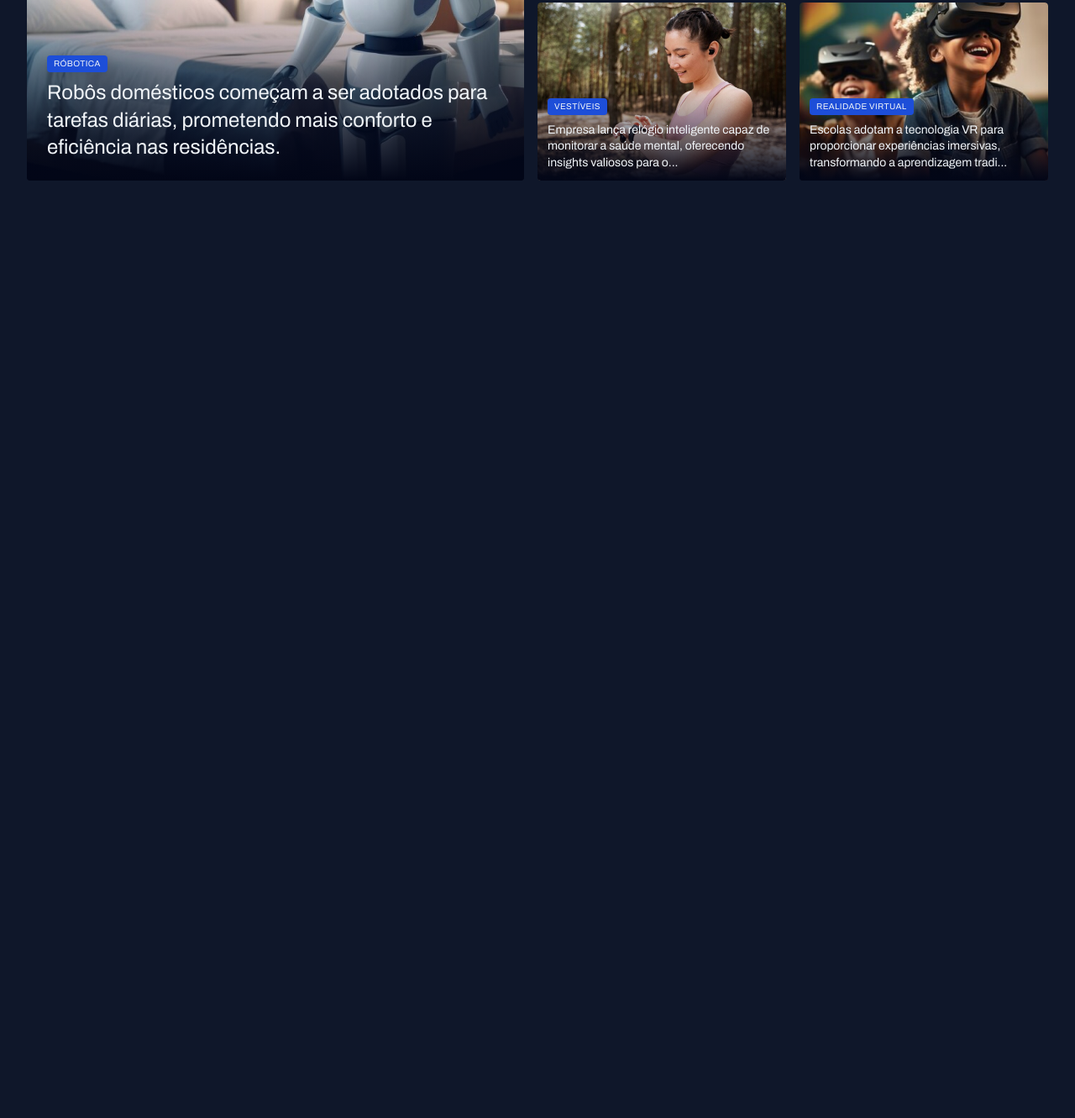
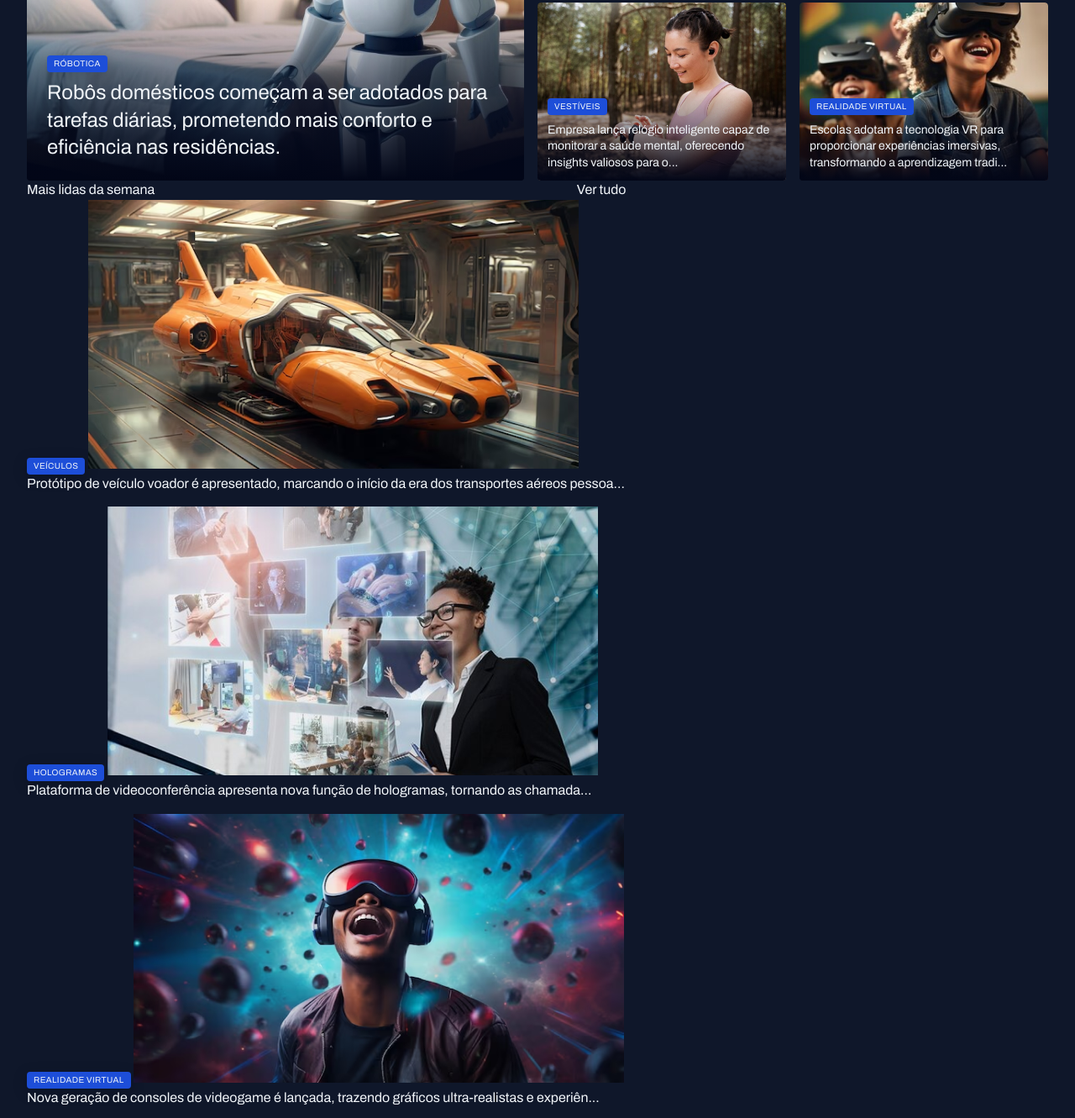
Before and after one commit to ChrysAlves/Projeto-Portal-de-noticias, a plain HTML site: page index.html in a window 1280 px wide. Shown: the part 389-1720 px from the top of the page at 84% size. Before the commit the page ends 800 px from the top, so only its background shows below. Drawn offline with Linux system fonts and the light colour scheme.

Commit message:
section more read of the week.

```diff
--- a/index.html
+++ b/index.html
@@ -85,7 +85,8 @@
           <figcaption>
             <span class="content-tag">Vestíveis</span>
             <h2 class="text-lg">
-              Empresa lança relógio inteligente capaz de monitorar a saúde mental, oferecendo insights valiosos para o...
+              Empresa lança relógio inteligente capaz de monitorar a saúde mental, oferecendo insights valiosos para
+              o...
             </h2>
           </figcaption>
         </figure>
@@ -96,9 +97,46 @@
           <figcaption>
             <span class="content-tag">Realidade Virtual</span>
             <h2 class="text-lg">
-              Escolas adotam a tecnologia VR para proporcionar experiências imersivas, transformando a aprendizagem tradi...
+              Escolas adotam a tecnologia VR para proporcionar experiências imersivas, transformando a aprendizagem
+              tradi...
             </h2>
           </figcaption>
+        </figure>
+      </div>
+    </section>
+
+    <section id="weekly">
+      <header class="grid grid-flow-col">
+        <h3>Mais lidas da semana</h3>
+        <a href="#" class="grid grid-flow-col">
+          <strong>Ver tudo</strong>
+          <span></span>
+        </a>
+      </header>
+
+      <div class="grid gap-16">
+        <figure>
+          <span class="content-tag">Veículos</span>
+          <img src="/assets/images/Image 06.png" alt="">
+          <p>Protótipo de veículo voador é apresentado, marcando o início da era dos transportes aéreos pessoa...</p>
+        </figure>
+
+        <figure>
+          <span class="content-tag">Hologramas</span>
+          <img src="/assets/images/Image 07.png" alt="">
+          <p>Plataforma de videoconferência apresenta nova função de hologramas, tornando as chamada...</p>
+        </figure>
+
+        <figure>
+          <span class="content-tag">Realidade virtual</span>
+          <img src="/assets/images/Image 08.png" alt="">
+          <p>Nova geração de consoles de videogame é lançada, trazendo gráficos ultra-realistas e experiên...</p>
+        </figure>
+
+        <figure>
+          <span class="content-tag">Internet</span>
+          <img src="/assets/images/Image 09.png" alt="">
+          <p>Projeto busca oferecer internet de alta velocidade em áreas remotas através de satélites.</p>
         </figure>
       </div>
     </section>
```
